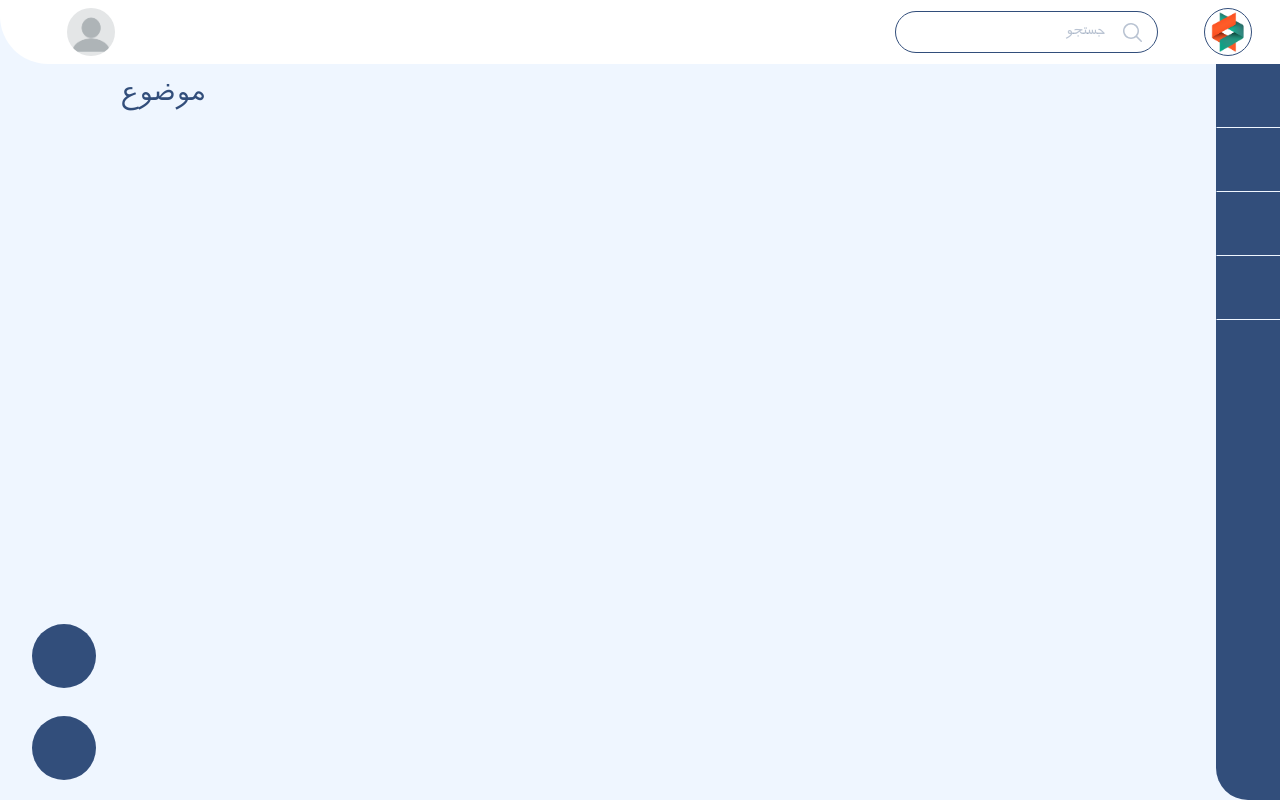
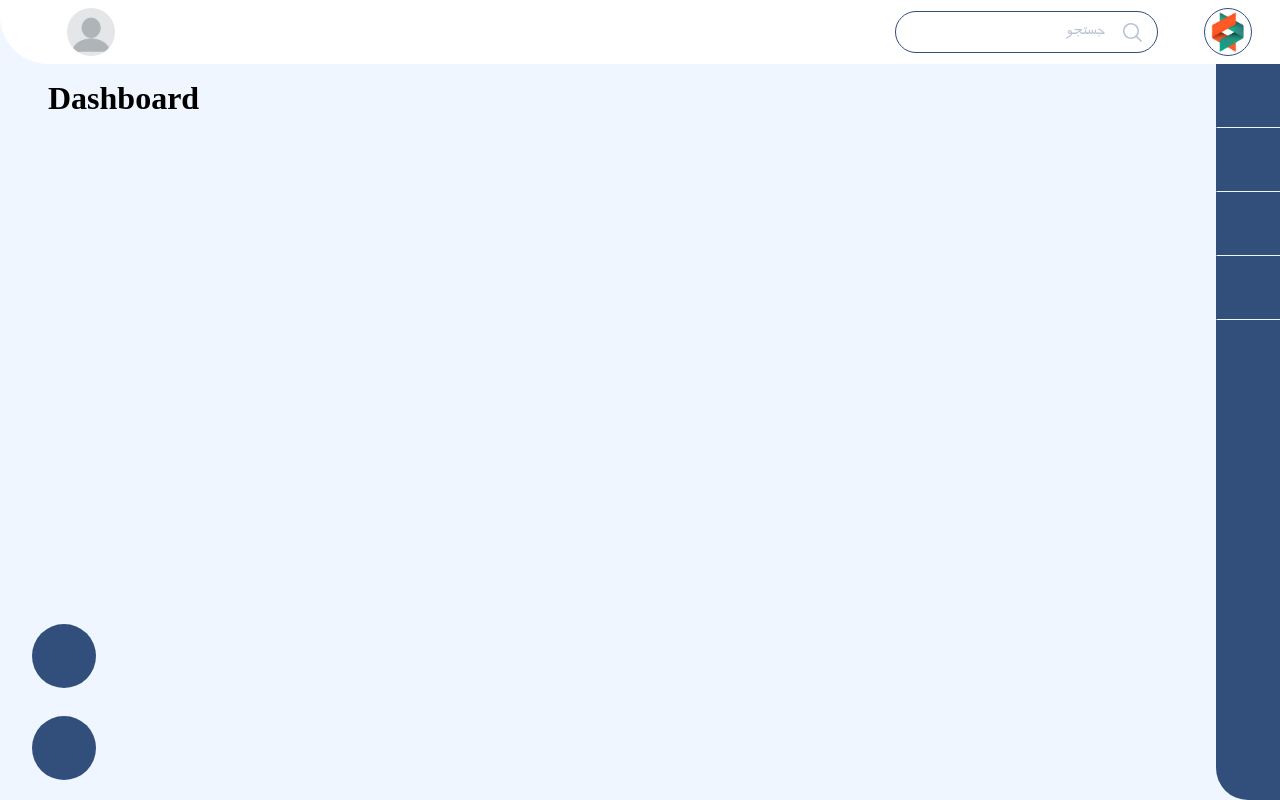
Before and after one commit to Navid079/Project, a React (Create React App) app in the folder frontend/: page /dashboard in a window 1280 px wide. Built offline with nearby package versions, Linux system fonts and the light colour scheme; some icons are missing.

Commit message:
added subroutes to dashboard

```diff
--- a/frontend/src/App.js
+++ b/frontend/src/App.js
@@ -11,7 +11,12 @@ function App() {
       <div className='container'>
         <Routes>
           <Route exact path='/' element={<Index />}></Route>
-          <Route exact path='/dashboard' element={<Dashboard />}></Route>
+          <Route exact path='/dashboard' element={<Dashboard />}>
+            <Route path='' element={<h1>Dashboard</h1>} />
+            <Route path='report' element={<h1>Report</h1>} />
+            <Route path='newsletter' element={<h1>Newsletter</h1>} />
+            <Route path='items' element={<h1>Items</h1>} />
+          </Route>
         </Routes>
       </div>
     </BrowserRouter>
--- a/frontend/src/pages/Dashboard/Dashboard.js
+++ b/frontend/src/pages/Dashboard/Dashboard.js
@@ -5,26 +5,20 @@ import Navbar from '../../components/Dashboard/Navbar';
 import Sidebar from '../../components/Dashboard/Sidebar';
 
 import './Dashboard.css';
-import ListItem from '../../components/UI/ListItem/ListBullet';
 import Accordion from '../../components/UI/Accordion/Accordion';
+import { Outlet, Route, Routes } from 'react-router-dom';
 
 export default function Dashboard() {
-  let visible = 20;
-  let invisible = 20;
   return (
-    <>
     <div className='dashboard'>
       <Navbar className='dashboard__navbar' />
       <main className='dashboard__body'>
         <div className='dashboard__container'>
-            <Accordion title='موضوع'>
-              این متن درون آکوردیون است
-            </Accordion>
+          <Outlet />
         </div>
         <Sidebar />
       </main>
       <Footer />
     </div>
-    </>
   );
 }
```
Lines whose indentation alone changed are shown as unchanged.
